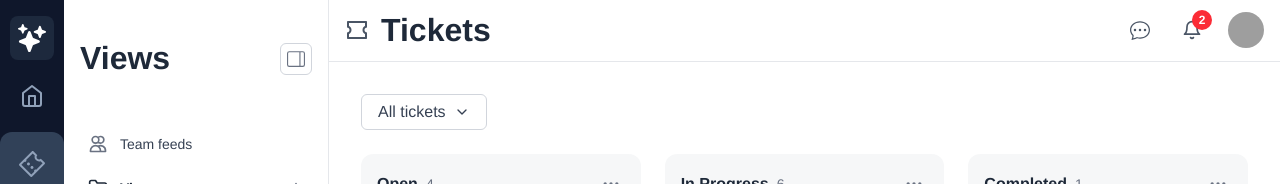
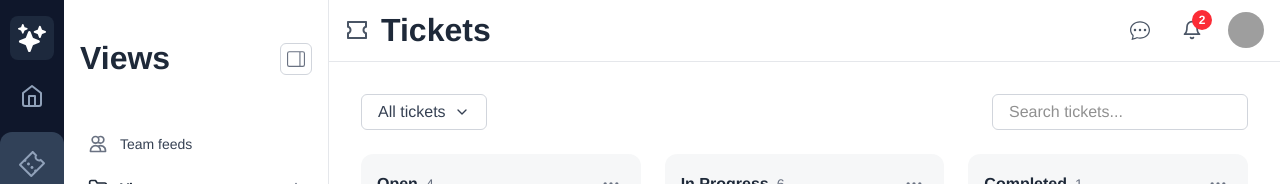
Before and after one commit to Mario-Duarte/kanban-board-demo, a React (Vite) app: page / in a window 1280 px wide. Shown: the top 184 px of the page. Built offline with nearby package versions, Linux system fonts and the light colour scheme; grey boxes are pictures that could not be loaded.

Commit message:
Adding search capabilities into the board

```diff
--- a/src/components/cols/kabanCols.tsx
+++ b/src/components/cols/kabanCols.tsx
@@ -1,6 +1,7 @@
 import { FiMoreHorizontal } from "react-icons/fi";
 import { TaskCard, type Task } from "../card/taskCard";
 import { useDroppable } from "@dnd-kit/core";
+import useFilterTasks from "../../hooks/useFilterTasks";
 
 export interface KanbanColumnData {
   id: string;
@@ -10,24 +11,24 @@ export interface KanbanColumnData {
 
 interface KanbanColumnProps {
   column: KanbanColumnData;
+  searchTerm?: string;
 }
 
-function KanbanColumn({ column }: KanbanColumnProps) {
+function KanbanColumn({ column, searchTerm }: KanbanColumnProps) {
   const { setNodeRef, isOver } = useDroppable({
     id: column.id,
     data: { column },
   });
 
+  const filterTasks = useFilterTasks(column, searchTerm);
+
   return (
-    <div
-      className="bg-gray-100/70 rounded-xl p-4 w-full"
-      ref={setNodeRef}
-    >
+    <div className="bg-gray-100/70 rounded-xl p-4 w-full" ref={setNodeRef}>
       <div className="flex justify-between items-center mb-4">
         <div className="flex items-center gap-2">
           <h2 className="font-bold text-gray-800">{column.title}</h2>
           <span className="text-gray-500 font-medium text-sm">
-            {column.tasks.length}
+            {filterTasks.tasks.length}
           </span>
         </div>
         <button className="text-gray-500 hover:bg-gray-200 rounded-md p-1">
@@ -35,16 +36,18 @@ function KanbanColumn({ column }: KanbanColumnProps) {
         </button>
       </div>
 
-      {isOver && (
-        <div className="bg-gray-200/50 h-2 rounded-md mb-4"></div>
-      )}
+      {isOver && <div className="bg-gray-200/50 h-2 rounded-md mb-4"></div>}
 
       <div className="flex flex-col gap-4">
-        {[...column.tasks]
+        {filterTasks.tasks
           .sort((a, b) => a.id.localeCompare(b.id))
           .map((task) => (
             <TaskCard key={task.id} task={task} />
           ))}
+
+        {filterTasks.tasks.length <= 0 && (
+          <p>No tickets matching {searchTerm}...</p>
+        )}
       </div>
     </div>
   );
--- /dev/null
+++ b/src/hooks/useFilterTasks.ts
@@ -0,0 +1,18 @@
+import type { KanbanColumnData } from "../components/cols/kabanCols";
+
+function useFilterTasks(column: KanbanColumnData, searchTerm?: string) {
+  if (!searchTerm) {
+    return column;
+  }
+
+  const tasks = column.tasks.filter((task) =>
+    task.title.toLocaleLowerCase().includes(searchTerm)
+  );
+
+  return {
+    ...column,
+    tasks,
+  };
+}
+
+export default useFilterTasks;
--- a/src/views/tickets.tsx
+++ b/src/views/tickets.tsx
@@ -146,6 +146,7 @@ const baseBoardData: KanbanColumnData[] = [
 ];
 
 export const KanbanBoard = () => {
+  const [searchQuery, setSearchQuery] = useState<string>("");
   const [boardData, setBoardData] = useState<KanbanColumnData[]>(baseBoardData);
 
   const handleDragEnd = (event: DragEndEvent) => {
@@ -162,7 +163,10 @@ export const KanbanBoard = () => {
       if (!taskToMove) return prevBoardData;
 
       const targetColumn = prevBoardData.find((col) => col.id === newColumnId);
-      if (targetColumn && targetColumn.tasks.some((task) => task.id === taskId)) {
+      if (
+        targetColumn &&
+        targetColumn.tasks.some((task) => task.id === taskId)
+      ) {
         return prevBoardData;
       }
 
@@ -192,6 +196,11 @@ export const KanbanBoard = () => {
     });
   };
 
+  const onChangeSearchQuery = (event: React.ChangeEvent<HTMLInputElement>) => {
+    const searchTerm = event.target.value.toLowerCase();
+    setSearchQuery(searchTerm);
+  };
+
   return (
     <main className="bg-white w-full p-4 md:p-6 lg:p-8 overflow-x-hidden">
       <div className="flex flex-col sm:flex-row justify-between items-start sm:items-center mb-6 gap-4">
@@ -199,12 +208,20 @@ export const KanbanBoard = () => {
           All tickets
           <FiChevronDown />
         </button>
+
+        <input
+          type="text"
+          placeholder="Search tickets..."
+          className="w-full sm:w-64 px-4 py-2 border border-gray-300 rounded-md text-sm focus:outline-none focus:ring-2 focus:ring-blue-500"
+          value={searchQuery}
+          onChange={onChangeSearchQuery}
+        />
       </div>
 
       <DndContext onDragEnd={handleDragEnd}>
         <div className="grid grid-cols-1 md:grid-cols-2 xl:grid-cols-3 gap-6">
           {boardData.map((column) => (
-            <KanbanColumn key={column.id} column={column} />
+            <KanbanColumn key={column.id} searchTerm={searchQuery || undefined} column={column} />
           ))}
         </div>
       </DndContext>
```
Lines whose indentation alone changed are shown as unchanged.
